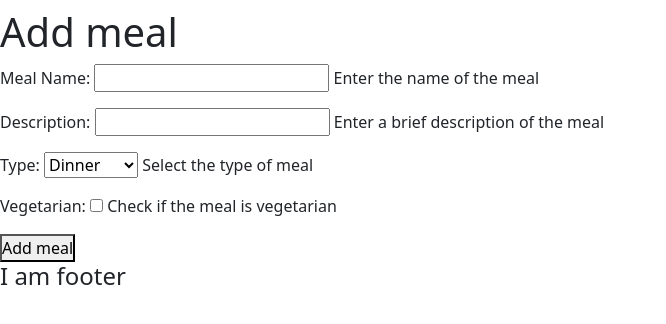
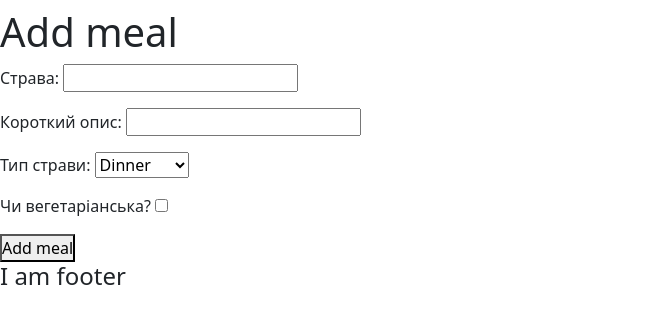
Before and after one commit to coffeeaddictedperson/your-daily-diet, a Django app: page /add-meal/ in a window 1280 px wide. Shown: the part 34-358 px from the top of the page, without its empty margins (0-666 px from the left). Run offline with Django 4.2, Linux system fonts and the light colour scheme; some libraries are stand-ins or nearby versions.

Commit message:
- added create meal form

```diff
--- a/yourDailyDiet/ydd_db/forms.py
+++ b/yourDailyDiet/ydd_db/forms.py
@@ -1,4 +1,7 @@
 from django import forms
+
+from crispy_forms.helper import FormHelper
+from crispy_forms.layout import Layout, Column, Row, Submit
 
 from .models import Meal
 
@@ -7,19 +10,28 @@ class CreateNewMeal(forms.ModelForm):
         model = Meal
         fields = ['meal_name', 'meal_description', 'meal_type', 'is_vegetarian']
         labels = {
-            'meal_name': 'Meal Name',
-            'meal_description': 'Description',
-            'meal_type': 'Type',
-            'is_vegetarian': 'Vegetarian'
-        }
-        help_texts = {
-            'meal_name': 'Enter the name of the meal',
-            'meal_description': 'Enter a brief description of the meal',
-            'meal_type': 'Select the type of meal',
-            'is_vegetarian': 'Check if the meal is vegetarian'
+            'meal_name': 'Страва',
+            'meal_description': 'Короткий опис',
+            'meal_type': 'Тип страви',
+            'is_vegetarian': 'Чи вегетаріанська?'
         }
         error_messages = {
             'meal_name': {
                 'max_length': "This meal's name is too long."
             }
         }
+
+    def __init__(self, *args, **kwargs):
+        super().__init__(*args, **kwargs)
+        self.helper = FormHelper()
+        self.helper.layout = Layout(
+            Column(
+                Row('meal_name', css_class='form-group'),
+                Row('meal_description', css_class='form-group col-md-6'),
+                Row(
+                    Column('meal_type', css_class='form'),
+                    Column('is_vegetarian', css_class='form')
+                ),
+            ),
+            Submit('submit', 'Add meal', css_class='btn btn-success')
+        )
--- a/yourDailyDiet/ydd_db/templates/base.html
+++ b/yourDailyDiet/ydd_db/templates/base.html
@@ -5,6 +5,7 @@
 <html lang="uk">
 <head>
     <title>Your Daily Diet</title>
+    <meta name="viewport" content="width=device-width, initial-scale=1">
 
     <link rel="stylesheet" href="{% static 'css/base.css' %}">
     {% load bootstrap5 %}
--- a/yourDailyDiet/yourDailyDiet/settings.py
+++ b/yourDailyDiet/yourDailyDiet/settings.py
@@ -41,8 +41,6 @@ INSTALLED_APPS = [
     'debug_toolbar',
     'ydd_db',
     'bootstrap5',
-    'crispy_bootstrap5',
-    'crispy_forms',
 ]
 
 MIDDLEWARE = [
```
Also changed, not shown: requirements.txt (+3 -7 lines), 1 other file.
